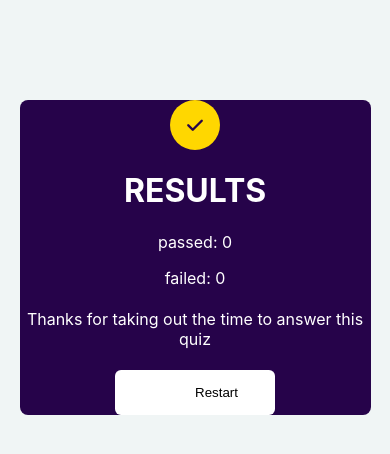
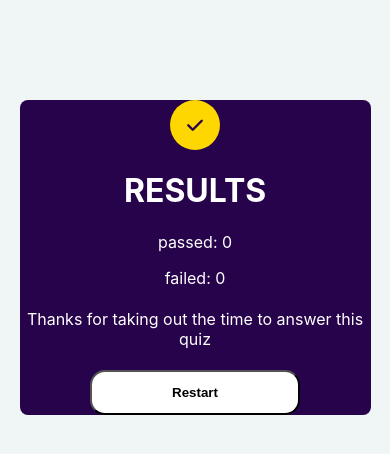
Before and after one commit to boanong/react-quiz, a React (Create React App) app: page /resultpage in a window 390 px wide. Shown: the top 454 px of the page. Built offline with nearby package versions, Linux system fonts and the light colour scheme; no server answers.

Commit message:
Change the appearance of the button

```diff
--- a/src/Pages/Landingpage/Landingpage.css
+++ b/src/Pages/Landingpage/Landingpage.css
@@ -2,6 +2,7 @@
 
 body {
     display: block;
+    background-color: rgb(195, 235, 235);
 }
 
 
@@ -29,7 +30,7 @@ body {
 }
 
 .subpage {
-    height: 800px;
+    height: 400px;
     background-color: rgb(195, 235, 235);
     font-size: x-large;
     font-weight: bolder;
--- a/src/Pages/Resultpage/Resultpage.css
+++ b/src/Pages/Resultpage/Resultpage.css
@@ -54,11 +54,11 @@ body {
       font-size: large;
     }
 
-    .button {
-        padding: 15px 80px;
+    .get-started-button {
+        padding: 13px 80px;
         background-color: white;
         text-align: center;
-
-
+        border-radius: 15px;
+        font-weight: bold;
     }
   }
--- a/src/Pages/Resultpage/Resultpage.jsx
+++ b/src/Pages/Resultpage/Resultpage.jsx
@@ -22,7 +22,7 @@ export default function Resultpage() {
                 </p>
                 <Link to="/">
                   <button
-                    className="button"
+                    className="get-started-button"
                     type="button"
                     onClick={() => setAns({ passed: 0, failed: 0 })}
                   >
```
